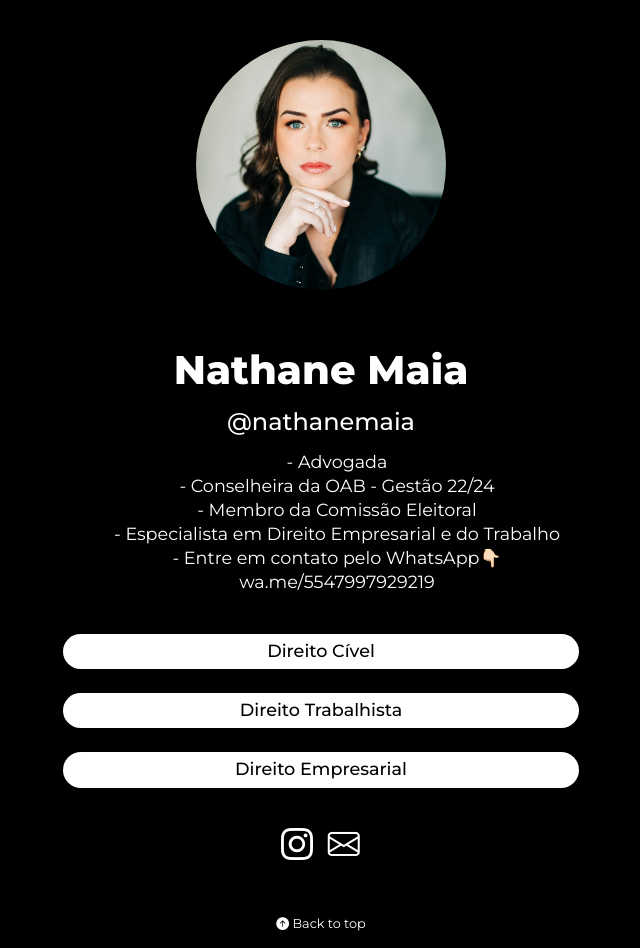
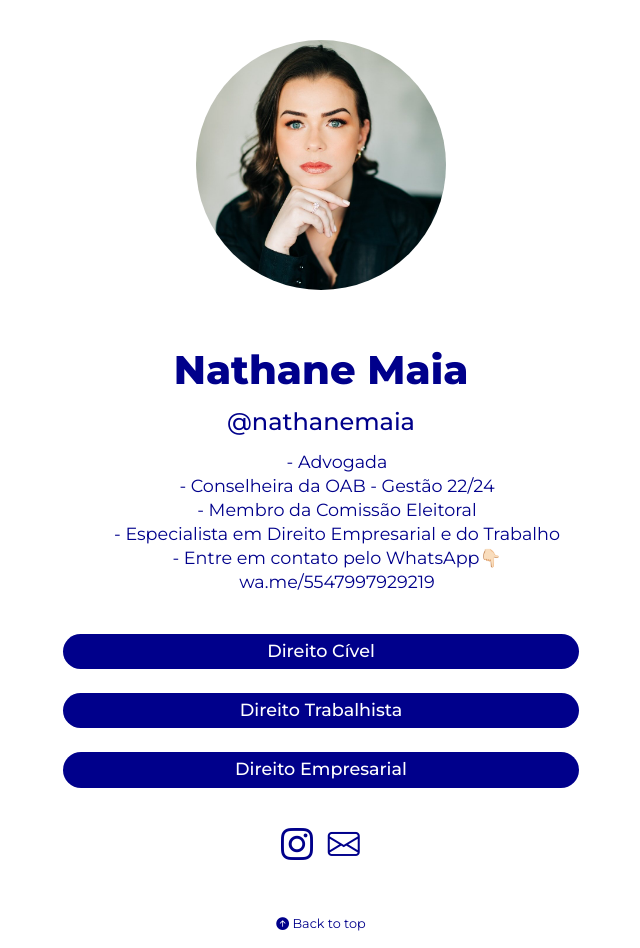
Before and after one commit to nathanemaia-site/nathanemaia-site.github.io, a plain HTML site: page index.html in a window 1280 px wide. Shown: the whole page, without its empty margins (319-959 px from the left). Drawn offline with Linux system fonts and the light colour scheme; files whose address does not match are found by name.

Commit message:
Add files via upload

```diff
--- a/css/style.css
+++ b/css/style.css
@@ -1,10 +1,11 @@
 body {
     /* Mudar cor do fundo */
-    background-color: #000000!important;
+    background-color: #FFFFFF!important;
+
     /* Mudar família da fonte */
     font-family:'Montserrat', sans-serif!important;
     /* Mudar cor da fonte */
-    color: #ffffff!important;
+    color: #00008b!important;
     /* Não alterar */
     font-size: 1.1rem!important;
     line-height: 1.5rem!important;
@@ -47,9 +48,9 @@ body {
 /* BOTÃO */
 .botao {
     /* Mudar cor da fonte do botão */
-    color: #000000;
+    color: #FFFFFF;
     /* Mudar cor de fundo do botão */
-    background-color: #ffffff;
+    background-color: #00008b;
     /* Não alterar */
     max-width: 100%;
     min-height: 2.2rem;
@@ -65,7 +66,7 @@ body {
 .botao:hover {
     /* Cor do texto e fundo - Quando tem link */
     color: #ffffff;
-    background-color: #e7323f;
+    background-color: #ffa500;
 }
 
 /* SOCIAL */
@@ -75,13 +76,13 @@ body {
 .social a {
     text-decoration: none;
     /* Mudar cor da fonte do ícone */
-    color: #ffffff;
+    color: #00008b;
 }
 
 .social a:hover {
     /* Cor do ícone - Quando tem link */
     text-decoration: none;
-    color: #e7323f;
+    color: #ffa500;
 }
 
 .social ul li {
@@ -99,9 +100,9 @@ footer {
 
 footer a {
     text-decoration: none;
-    color: #ffffff;
+    color: #00008b;
 }
 
 footer a:hover {
-    color: #e7323f;
+    color: #ffa500;
 }
```
